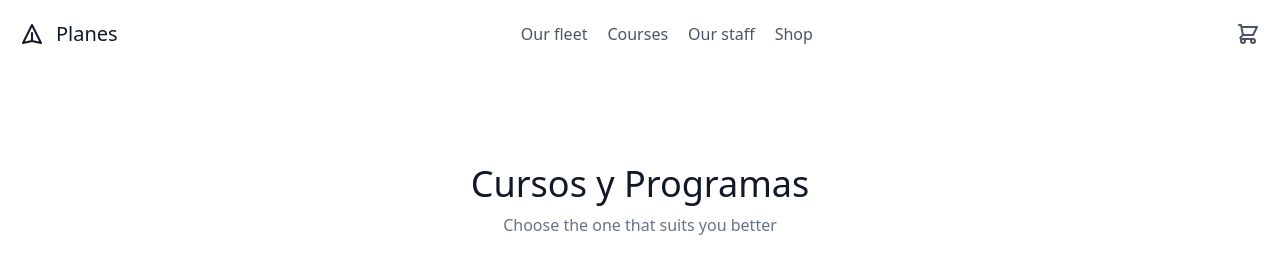
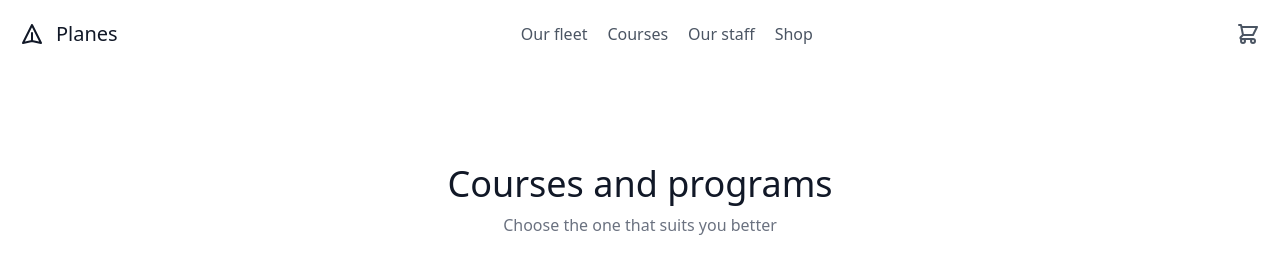
Before and after one commit to CandelaRivero/React, a React (Create React App) app: page /cursos in a window 1280 px wide. Shown: the top 254 px of the page. Built offline with nearby package versions, Linux system fonts and the light colour scheme; no server answers.

Commit message:
Hero slide

```diff
--- a/src/App.js
+++ b/src/App.js
@@ -2,7 +2,7 @@ import logo from './logo.svg';
 import './App.css';
 import NavBar from './components/NavBar';
 import ItemListContainer from "./container/ItemListContainer";
-import ComponenteEstado from "./class4/ComponenteEstado";
+import ComponenteEstado from "./components/ComponenteEstado";
 import Cursos from "./container/Cursos";
 // import Cessna172 from './Cessna172.svg'
 import SpeciesList from './components/planes/SpeciesList';
@@ -10,7 +10,7 @@ import Footer from './components/Footer';
 import CharList from './components/videogame/CharList';
 import { BrowserRouter, Route, Routes } from 'react-router-dom';
 import CharDetailContainer from './components/videogame/CharDetailContainer';
-import Home from './components/videogame/Home';
+import HeroHome from './components/videogame/HeroHome';
 
 function App() {
 
@@ -29,7 +29,7 @@ function App() {
       <BrowserRouter>
       <NavBar></NavBar>
       <Routes>
-        <Route index element={<Home/>}></Route>
+        <Route index element={<HeroHome/>}></Route>
 
         <Route path='lista' element={<CharList/>}></Route>
         <Route path='personaje'>
--- a/src/container/Cursos.js
+++ b/src/container/Cursos.js
@@ -29,7 +29,7 @@ const Cursos = ( {nombre}) => {
     <section className="text-gray-600 body-font overflow-hidden">
   <div className="container px-5 py-24 mx-auto">
     <div className="flex flex-col text-center w-full mb-20">
-      <h1 className="sm:text-4xl text-3xl font-medium title-font mb-2 text-gray-900">Cursos y Programas</h1>
+      <h1 className="sm:text-4xl text-3xl font-medium title-font mb-2 text-gray-900">Courses and programs</h1>
       <p className="lg:w-2/3 mx-auto leading-relaxed text-base text-gray-500">Choose the one that suits you better</p>
       <div className="flex mx-auto border-2 border-blue-500 rounded overflow-hidden mt-6">
         <button className="py-1 px-4 bg-blue-500 text-white focus:outline-none">Monthly</button>
```
Also changed, not shown: src/components/ComponenteEstado.js (renamed from src/class4/ComponenteEstado.js), src/components/videogame/HeroHome.js (renamed from src/components/videogame/Home.js).
